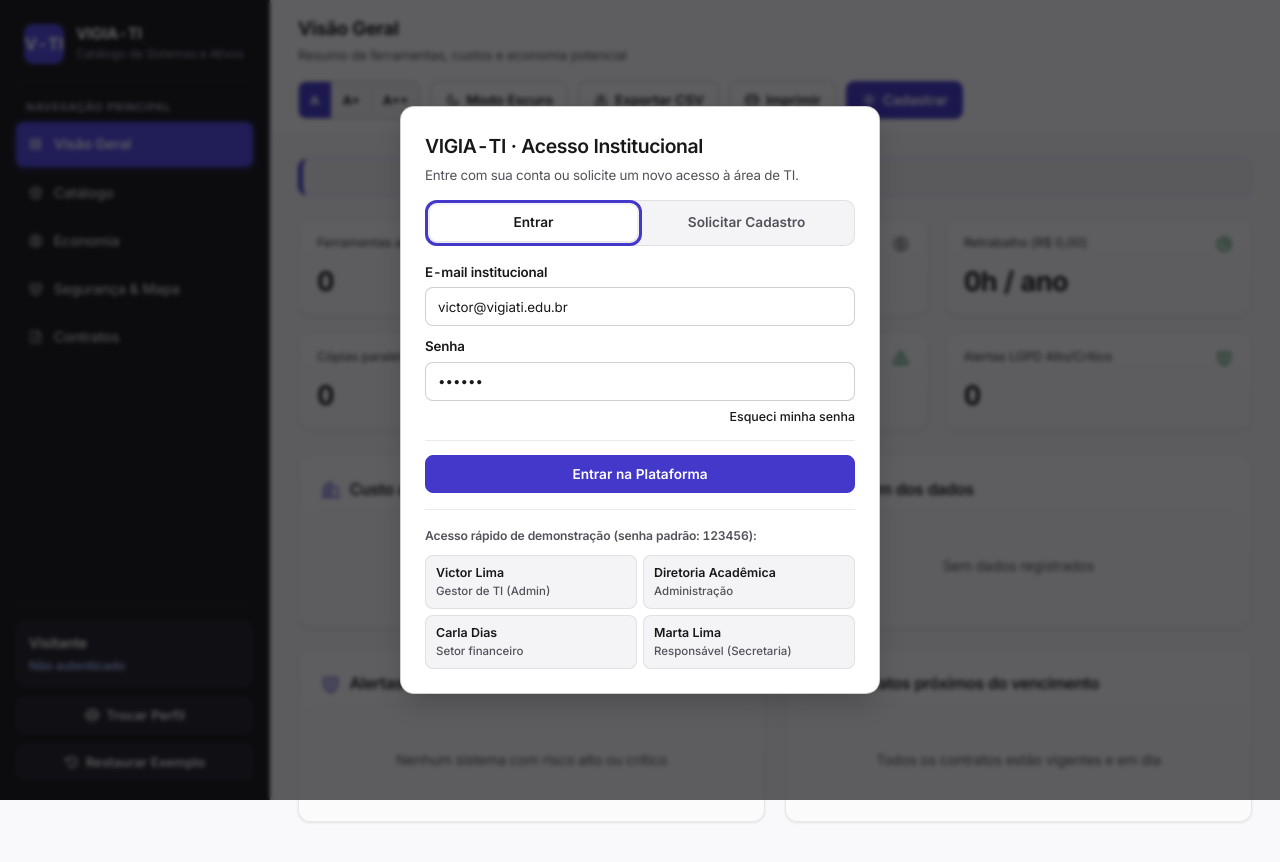
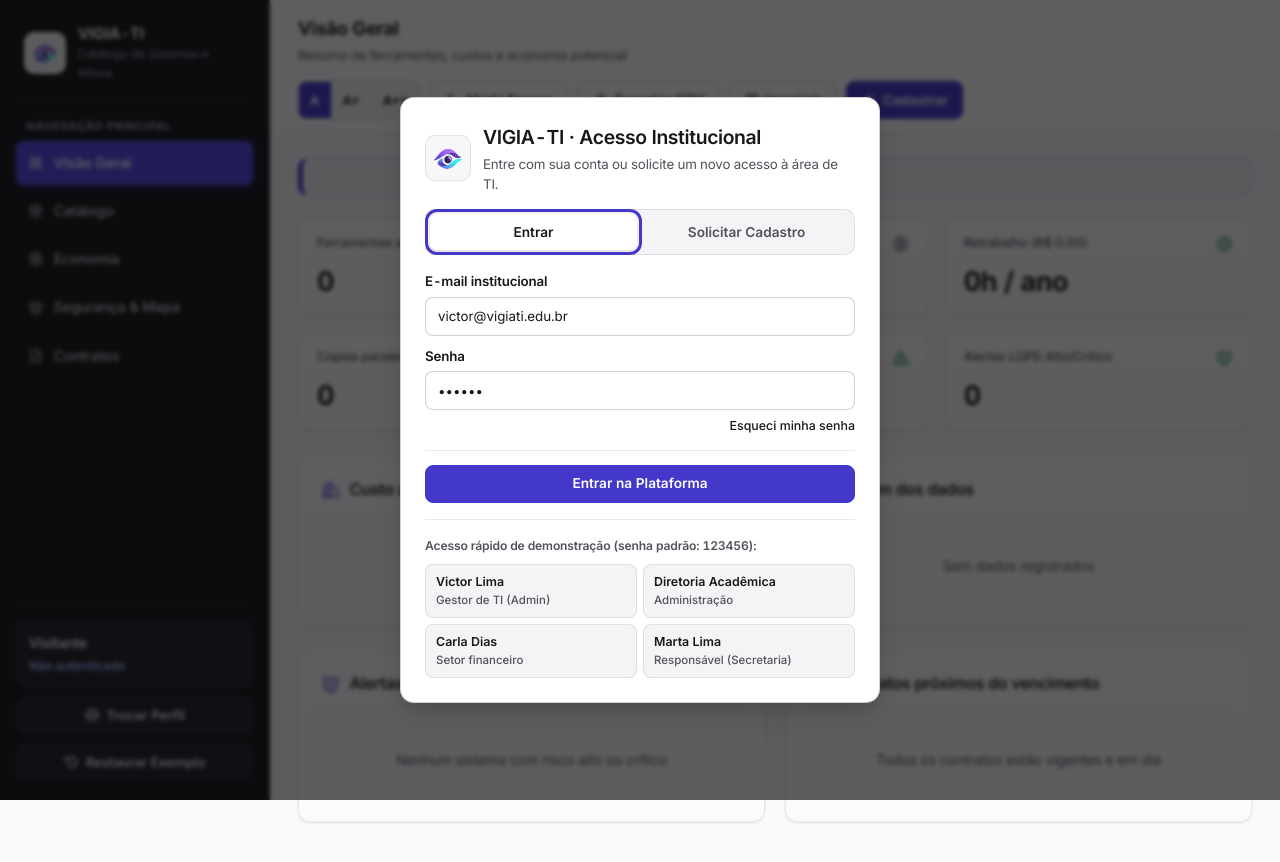
Before and after one commit to caprecildogh/vigia-ti, a website: page index.html in a window 1280 px wide. Drawn offline with nearby package versions, Linux system fonts and the light colour scheme.

Commit message:
feat: adiciona logo oficial do VIGIA-TI no menu, login e favicon

```diff
--- a/css/styles.css
+++ b/css/styles.css
@@ -171,16 +171,39 @@ h1, h2, h3 {
 }
 
 .sb-logo {
-  width: 40px;
-  height: 40px;
-  border-radius: 9px;
-  background: #4f46e5;
-  color: #ffffff;
+  width: 42px;
+  height: 42px;
+  border-radius: 10px;
+  background: #f7f7f8;
+  overflow: hidden;
   display: flex;
   align-items: center;
   justify-content: center;
-  font-weight: 800;
-  font-size: 1.1rem;
+  flex-shrink: 0;
+  border: 1px solid rgba(255, 255, 255, 0.14);
+}
+
+.sb-logo img {
+  width: 100%;
+  height: 100%;
+  object-fit: contain;
+  display: block;
+}
+
+.login-brand {
+  display: flex;
+  align-items: center;
+  gap: 12px;
+  margin-bottom: 14px;
+}
+
+.login-brand img {
+  width: 46px;
+  height: 46px;
+  border-radius: 10px;
+  background: #f7f7f8;
+  border: 1px solid var(--bd);
+  object-fit: contain;
   flex-shrink: 0;
 }
 
--- a/index.html
+++ b/index.html
@@ -4,6 +4,7 @@
   <meta charset="utf-8">
   <meta name="viewport" content="width=device-width, initial-scale=1, viewport-fit=cover">
   <title>VIGIA-TI — Catálogo Integrado de Sistemas e Ativos de TI</title>
+  <link rel="icon" type="image/jpeg" href="assets/logo-vigiati.jpg">
   <link rel="preconnect" href="https://fonts.googleapis.com">
   <link rel="preconnect" href="https://fonts.gstatic.com" crossorigin>
   <link rel="stylesheet" href="https://fonts.googleapis.com/css2?family=Inter:wght@400;500;600;700&display=swap">
@@ -17,7 +18,7 @@
     <aside class="sidebar" id="sidebar" aria-label="Menu lateral">
       <div>
         <div class="sb-brand">
-          <div class="sb-logo" aria-hidden="true">V-TI</div>
+          <div class="sb-logo"><img src="assets/logo-vigiati.jpg" alt="Logo VIGIA-TI"></div>
           <div>
             <h1>VIGIA-TI</h1>
             <span>Catálogo de Sistemas e Ativos</span>
@@ -515,9 +516,12 @@
 
   <!-- MODAL: LOGIN E CADASTRO DE CONTA -->
   <dialog id="login">
-    <div style="margin-bottom:14px">
-      <h2 style="margin:0 0 4px;font-size:1.25rem">VIGIA-TI · Acesso Institucional</h2>
-      <p style="margin:0;color:var(--mu);font-size:0.86rem">Entre com sua conta ou solicite um novo acesso à área de TI.</p>
+    <div class="login-brand">
+      <img src="assets/logo-vigiati.jpg" alt="Logo VIGIA-TI">
+      <div>
+        <h2 style="margin:0 0 2px;font-size:1.25rem">VIGIA-TI · Acesso Institucional</h2>
+        <p style="margin:0;color:var(--mu);font-size:0.86rem">Entre com sua conta ou solicite um novo acesso à área de TI.</p>
+      </div>
     </div>
 
     <div class="auth-tabs" role="tablist">
--- a/server.js
+++ b/server.js
@@ -22,6 +22,8 @@ const MIME_TYPES = {
   ".json": "application/json; charset=utf-8",
   ".svg": "image/svg+xml",
   ".png": "image/png",
+  ".jpg": "image/jpeg",
+  ".jpeg": "image/jpeg",
   ".ico": "image/x-icon"
 };
 
```
Also changed, not shown: assets/logo-vigiati.jpg (added).
